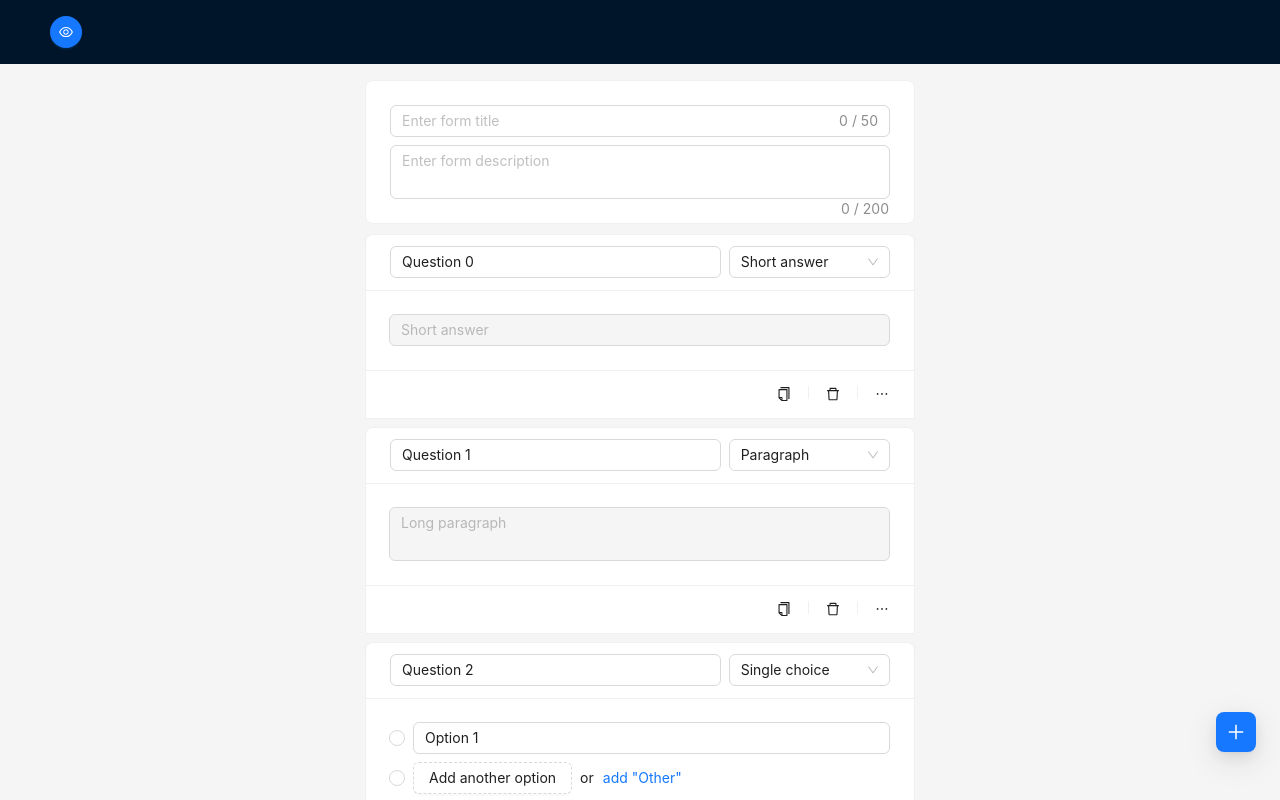
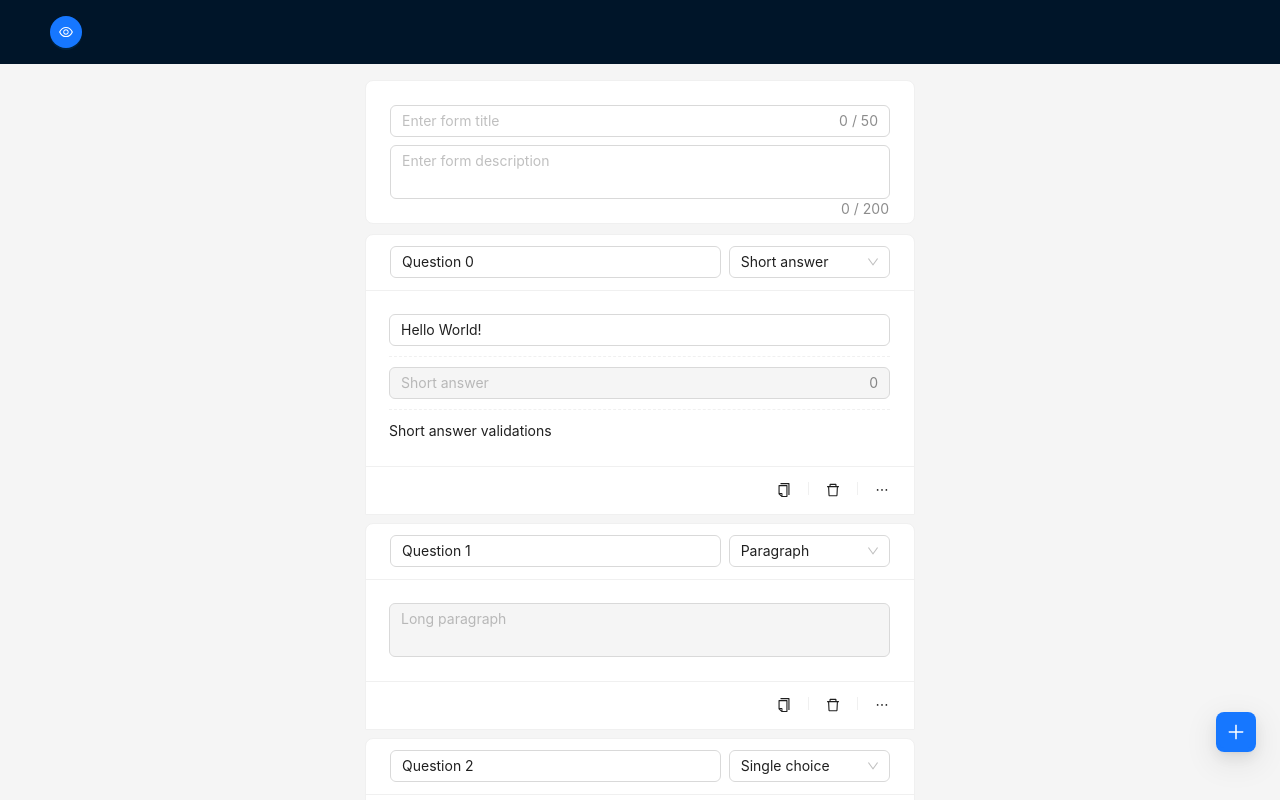
Before and after one commit to ShUbHaM13M/Forms, a Next.js app: page /create-form in a window 1280 px wide. Shown: the top 800 px of the page. Built offline with nearby package versions, Linux system fonts and the light colour scheme.

Commit message:
Provision for adding options and validations to the questions

```diff
--- /dev/null
+++ b/src/app/components/create-question/AnswerOptionDropdown.tsx
@@ -0,0 +1,39 @@
+import { Row, Col, Switch } from "antd";
+import { SwitchChangeEventHandler } from "antd/es/switch";
+
+interface DropdownOptionProps {
+  label: string;
+  action: SwitchChangeEventHandler;
+  active?: boolean;
+}
+
+const AnswerOptionDropdown = ({
+  options,
+}: {
+  options: DropdownOptionProps[];
+}) => {
+  return (
+    <Row>
+      {options.map((option) => (
+        <Col key={option.label} span={24}>
+          <div
+            style={{
+              display: "flex",
+              alignItems: "center",
+              justifyContent: "space-between",
+            }}
+          >
+            {option.label}
+            <Switch
+              defaultChecked={option.active}
+              onChange={option.action}
+              size="small"
+            />
+          </div>
+        </Col>
+      ))}
+    </Row>
+  );
+};
+
+export default AnswerOptionDropdown;
--- /dev/null
+++ b/src/app/components/create-question/AnswerTypeSelect.tsx
@@ -0,0 +1,30 @@
+import { AnswerType } from "@/app/global";
+import { Select, Space } from "antd";
+import { answerMap } from "./utils";
+
+const AnswerTypeSelect = ({
+  onChange,
+  defaultValue,
+}: {
+  onChange: (answerType: AnswerType) => void;
+  defaultValue: AnswerType;
+}) => {
+  return (
+    <Select
+      style={{ width: "100%" }}
+      defaultValue={defaultValue}
+      onChange={onChange}
+    >
+      {Object.entries(answerMap).map(([value, { label, icon }]) => (
+        <Select.Option key={value} value={value} label={label}>
+          <Space>
+            {icon}
+            {label}
+          </Space>
+        </Select.Option>
+      ))}
+    </Select>
+  );
+};
+
+export default AnswerTypeSelect;
--- a/src/app/components/create-question/answer-type/ShortAnswer.tsx
+++ b/src/app/components/create-question/answer-type/ShortAnswer.tsx
@@ -1,7 +1,7 @@
 import { Input, InputProps } from "antd";
 
-const ShortAnswer = () => {
-  return <Input placeholder="Short answer" disabled />;
+const ShortAnswer = ({ validationProps }: { validationProps: InputProps }) => {
+  return <Input placeholder="Short answer" disabled {...validationProps} />;
 };
 
 export default ShortAnswer;
--- a/src/app/components/create-question/index.tsx
+++ b/src/app/components/create-question/index.tsx
@@ -1,17 +1,7 @@
 /* eslint-disable react-hooks/exhaustive-deps */
-import {
-  Button,
-  Card,
-  Col,
-  Divider,
-  Input,
-  Popover,
-  Row,
-  Select,
-  Space,
-} from "antd";
-import { ChangeEvent, memo, useCallback } from "react";
-import { answerMap } from "./utils";
+import { Button, Card, Col, Divider, Input, Popover, Row } from "antd";
+import { ChangeEvent, memo, useCallback, useState } from "react";
+import { answerMap, validationOptionMap } from "./utils";
 import { AnswerType, Question } from "@/app/global";
 import {
   CopyOutlined,
@@ -19,33 +9,23 @@ import {
   EllipsisOutlined,
 } from "@ant-design/icons";
 import useCreateFormStore from "@/app/create-form/CreateFormStore";
+import AnswerTypeSelect from "./AnswerTypeSelect";
+import AnswerOptionDropdown from "./AnswerOptionDropdown";
 
-const AnswerOptions = ({
-  onChange,
-  defaultValue,
-}: {
-  onChange: (answerType: AnswerType) => void;
-  defaultValue: AnswerType;
-}) => {
-  return (
-    <Select
-      style={{ width: "100%" }}
-      defaultValue={defaultValue}
-      onChange={onChange}
-    >
-      {Object.entries(answerMap).map(([value, { label, icon }]) => (
-        <Select.Option key={value} value={value} label={label}>
-          <Space>
-            {icon}
-            {label}
-          </Space>
-        </Select.Option>
-      ))}
-    </Select>
-  );
-};
+const CreateQuestion = ({
+  title,
+  id,
+  answerType,
+  description,
+  answerOptions,
+  index,
+}: Question & { index: number }) => {
+  const [showDescription, setShowDescription] = useState(!!description);
+  const [showValidationOptions, setShowValidationOptions] = useState(() => {
+    if (answerOptions && Object.keys(answerOptions).length) return true;
+    return false;
+  }); // FIXME: Update based on stored options in question data
 
-const CreateQuestion = ({ title, id, answerType }: Question) => {
   const updateQuestionTitle = useCreateFormStore(
     (state) => state.updateQuestionTitle
   );
@@ -53,6 +33,13 @@ const CreateQuestion = ({ title, id, answerType }: Question) => {
     (state) => state.updateQuestionAnswerType
   );
   const deleteQuestion = useCreateFormStore((state) => state.deleteQuestion);
+  const duplicateQuestion = useCreateFormStore(
+    (state) => state.duplicateQuestion
+  );
+
+  const updateQuestionDescription = useCreateFormStore(
+    (state) => state.updateQuestionDescription
+  );
 
   const handleUpdateQuestionTitle = useCallback(
     (e: ChangeEvent<HTMLInputElement>) => {
@@ -69,7 +56,23 @@ const CreateQuestion = ({ title, id, answerType }: Question) => {
     deleteQuestion(id);
   }, []);
 
+  const handleDuplicateQuestion = useCallback(() => {
+    duplicateQuestion(index);
+  }, [index]);
+
+  const toggleDescription = useCallback(() => {
+    setShowDescription((prev) => {
+      if (!prev === false) updateQuestionDescription(id, "");
+      return !prev;
+    });
+  }, []);
+
+  const toggleValidationOptions = useCallback(() => {
+    setShowValidationOptions((prev) => !prev);
+  }, []);
+
   const AnswerComponent = answerMap[answerType || "short-answer"].Component;
+  const AnswerValidationOptions = validationOptionMap[answerType];
 
   return (
     <Card
@@ -85,7 +88,7 @@ const CreateQuestion = ({ title, id, answerType }: Question) => {
             />
           </Col>
           <Col span={8}>
-            <AnswerOptions
+            <AnswerTypeSelect
               defaultValue={answerType || "short-answer"}
               onChange={handleAnswerTypeChange}
             />
@@ -94,7 +97,30 @@ const CreateQuestion = ({ title, id, answerType }: Question) => {
       }
     >
       <Card.Grid hoverable={false} style={{ width: "100%" }}>
-        <AnswerComponent />
+        {showDescription ? (
+          <>
+            <Input
+              maxLength={50}
+              placeholder="description"
+              value={description}
+              onChange={(e) => {
+                updateQuestionDescription(id, e.currentTarget.value);
+              }}
+            />
+            <Divider dashed style={{ marginBlock: 10 }} />
+          </>
+        ) : (
+          ""
+        )}
+        <AnswerComponent validationProps={answerOptions} />
+        {showValidationOptions ? (
+          <>
+            <Divider dashed style={{ marginBlock: 10 }} />
+            <AnswerValidationOptions />
+          </>
+        ) : (
+          ""
+        )}
       </Card.Grid>
       <Card.Grid
         hoverable={false}
@@ -104,7 +130,12 @@ const CreateQuestion = ({ title, id, answerType }: Question) => {
         <Row>
           <Col flex="auto" />
           <Col>
-            <Button type="text" icon={<CopyOutlined />} key="copy" />
+            <Button
+              type="text"
+              icon={<CopyOutlined />}
+              key="copy"
+              onClick={handleDuplicateQuestion}
+            />
           </Col>
 
           <Col style={{ display: "flex", alignItems: "center" }}>
@@ -126,9 +157,26 @@ const CreateQuestion = ({ title, id, answerType }: Question) => {
 
           <Col>
             <Popover
-              placement="topRight"
+              placement="bottomLeft"
+              arrow={false}
+              trigger="click"
               title="Options"
-              content={"Not yet implemented"}
+              content={
+                <AnswerOptionDropdown
+                  options={[
+                    {
+                      label: "Description",
+                      action: toggleDescription,
+                      active: showDescription,
+                    },
+                    {
+                      label: "Validation",
+                      action: toggleValidationOptions,
+                      active: showValidationOptions,
+                    },
+                  ]}
+                />
+              }
             >
               <Button type="text" icon={<EllipsisOutlined />} key="ellipsis" />
             </Popover>
--- a/src/app/components/create-question/utils.ts
+++ b/src/app/components/create-question/utils.ts
@@ -8,6 +8,11 @@ import {
   TimeAnswer,
   ColorAnswer,
 } from "./answer-type";
+import {
+  ParagraphValidation,
+  ShortAnswerValidation,
+} from "../question-validation";
+import { InputProps } from "antd";
 
 export type CreateQuestionProps = {
   title?: string;
@@ -23,7 +28,7 @@ export type AnswerOptionType = {
 type AnswerMap = {
   label: string;
   icon?: null; // FIXME: null for now
-  Component: () => JSX.Element;
+  Component: (props: any) => JSX.Element;
 };
 
 export const answerMap: {
@@ -45,3 +50,25 @@ export const answerMap: {
     Component: ColorAnswer,
   },
 };
+
+export const validationOptionMap: {
+  [key in AnswerType]: () => JSX.Element;
+} = {
+  "short-answer": ShortAnswerValidation,
+  "long-answer": ParagraphValidation,
+  "radio-answer": function (): JSX.Element {
+    throw new Error("Function not implemented.");
+  },
+  "checkbox-answer": function (): JSX.Element {
+    throw new Error("Function not implemented.");
+  },
+  "date-answer": function (): JSX.Element {
+    throw new Error("Function not implemented.");
+  },
+  "time-answer": function (): JSX.Element {
+    throw new Error("Function not implemented.");
+  },
+  "color-answer": function (): JSX.Element {
+    throw new Error("Function not implemented.");
+  },
+};
--- a/src/app/components/question-list/index.tsx
+++ b/src/app/components/question-list/index.tsx
@@ -7,8 +7,8 @@ const QuestionList = () => {
 
   return (
     <Space direction="vertical" style={{ width: "100%" }}>
-      {questions.map((question) => (
-        <CreateQuestion key={question.id} {...question} />
+      {questions.map((question, index) => (
+        <CreateQuestion key={question.id} {...question} index={index} />
       ))}
     </Space>
   );
--- /dev/null
+++ b/src/app/components/question-validation/ParagraphValidation.tsx
@@ -0,0 +1,5 @@
+const ParagraphValidation = () => {
+  return <div>Paragraph validation</div>;
+};
+
+export default ParagraphValidation;
--- /dev/null
+++ b/src/app/components/question-validation/ShortAnswerValidation.tsx
@@ -0,0 +1,5 @@
+const ShortAnswerValidation = () => {
+  return <div>Short answer validations</div>;
+};
+
+export default ShortAnswerValidation;
--- /dev/null
+++ b/src/app/components/question-validation/index.tsx
@@ -0,0 +1,4 @@
+import ShortAnswerValidation from "./ShortAnswerValidation";
+import ParagraphValidation from "./ParagraphValidation";
+
+export { ShortAnswerValidation, ParagraphValidation };
```
